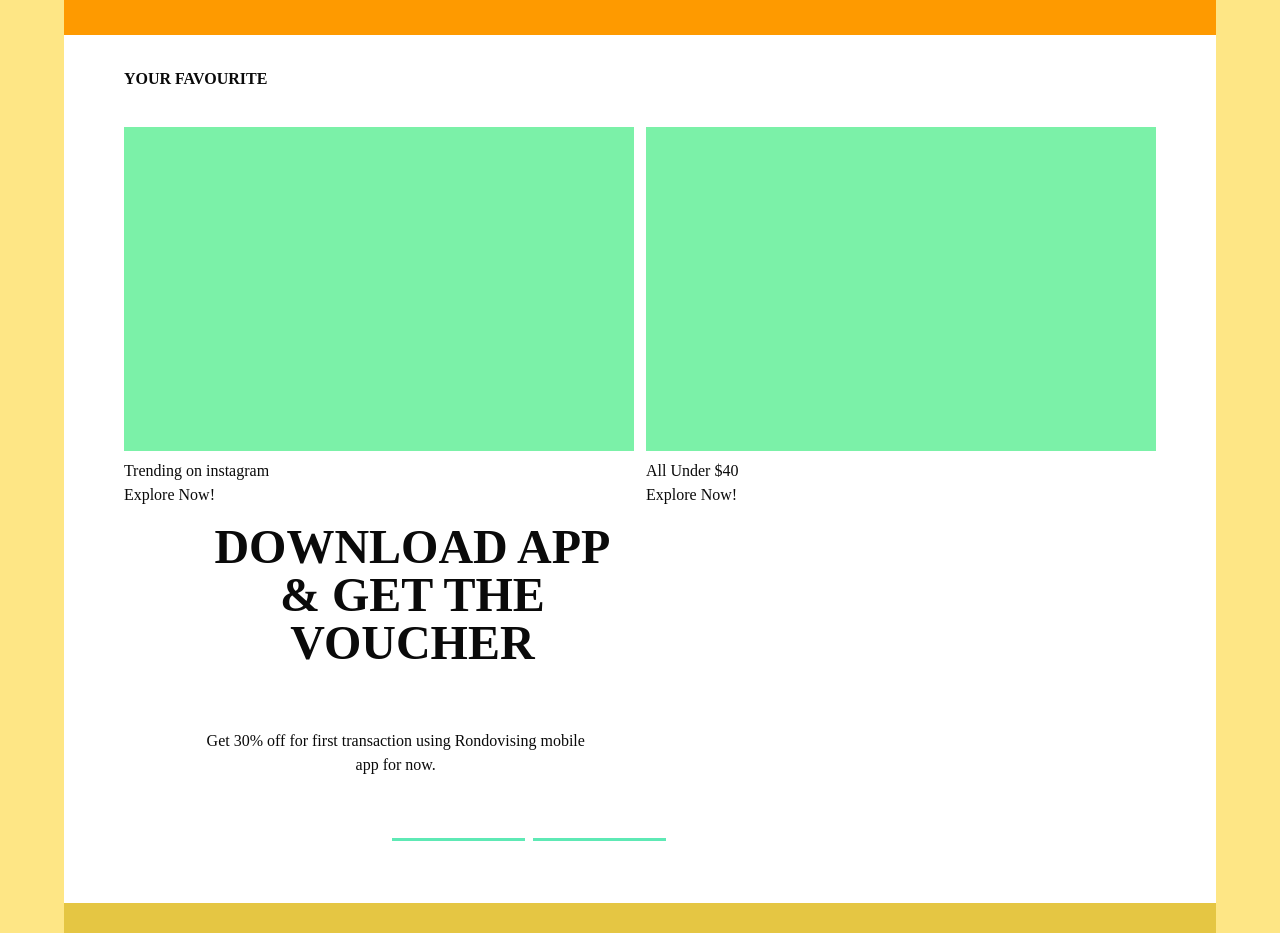
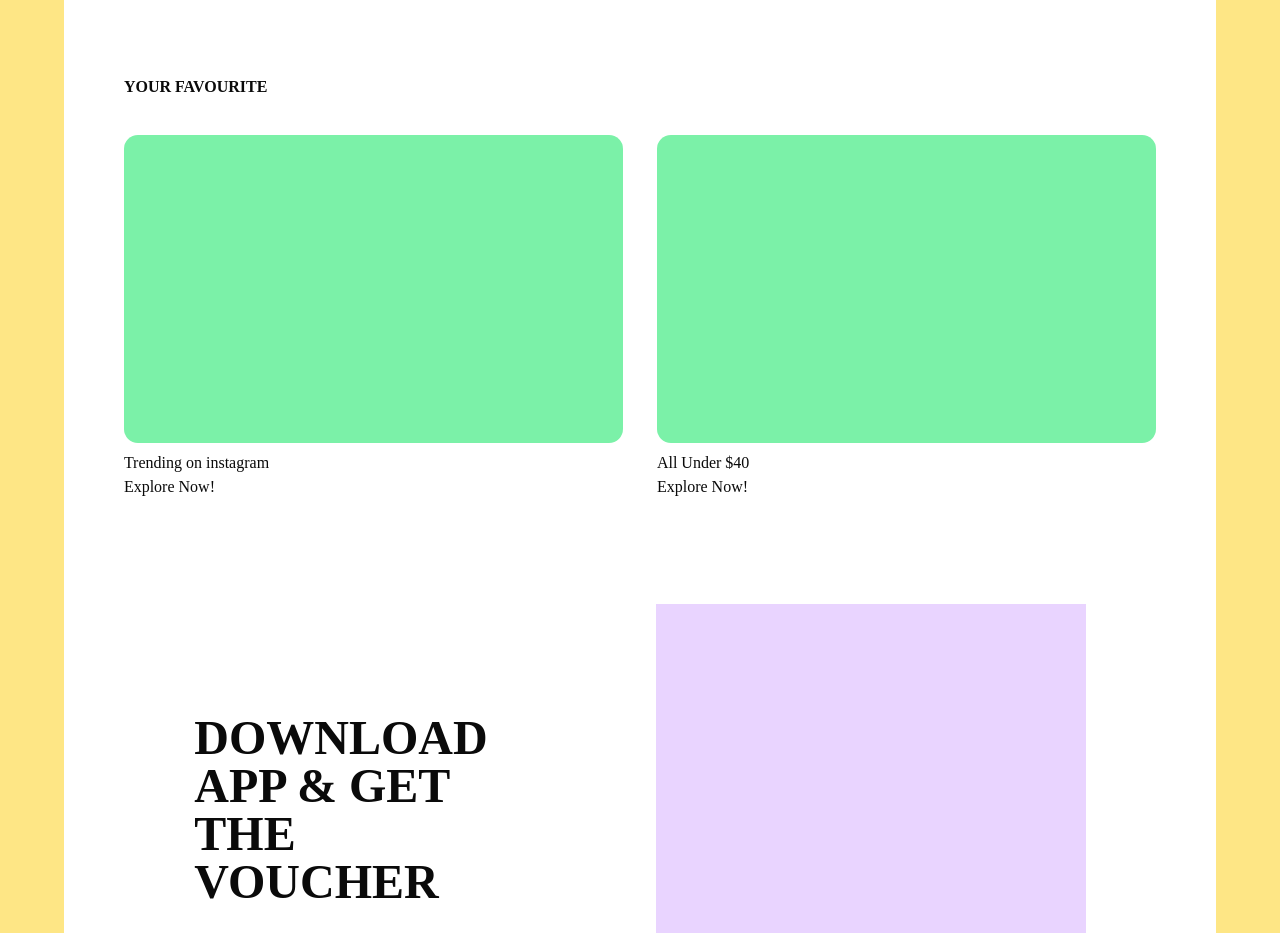
Before and after one commit to ThinkLikeCompany/tlc_shop, a Next.js app: page / in a window 1280 px wide. Shown: the part 1860-2793 px from the top of the page. Built offline with nearby package versions, Linux system fonts and the light colour scheme.

Commit message:
finished the main layout useing reponsive unit

```diff
--- a/src/app/page.tsx
+++ b/src/app/page.tsx
@@ -15,9 +15,9 @@ const gridTemplateRows = `
 [hero-start] min(67.6vh,811.5px) [hero-end
 brands-start] min(11.6vh,139.5px) [brands-end
 arrival-start] min(76.4vh,917.25px) [arrival-end
-banner-start] min(67.3vh,727.5px) [banner-end
-favourite-start] min(59vh,635px) [favourite-end
-vouchers-start] min(49.5vh,532.5px) [vouchers-end
+banner-start] min(60.5vh,726px) [banner-end
+favourite-start] min(64.8vh,777.75px) [favourite-end
+vouchers-start] min(95.8vh,1150px) [vouchers-end
 community-start] min(43vh,467px) [community-end
 sitemap-start] min(38vh,408.5px) [sitemap-end
 ]
@@ -62,9 +62,9 @@ export default function Home() {
 
         <section
           aria-label="new arrivals"
-          className="[grid-column:content] [grid-row:arrival] flex min-w-0 flex-col pt-[min(49.5px,4.1vh)]"
+          className="[grid-column:content] [grid-row:arrival] flex min-w-0 flex-col gap-[min(6.25vh,75px)] pt-[min(49.5px,4.1vh)]"
         >
-          <h4 className="text-[29px] leading-[1.5] font-black">
+          <h4 className="text-[20px] leading-[1.5] font-black">
             {"New Arrivals".toUpperCase()}
           </h4>
           <div className="grid max-h-[min(606px,50.5vh)] flex-1 auto-cols-[min(363px,30.2vh)] grid-flow-col gap-16 overflow-x-auto">
@@ -90,13 +90,13 @@ export default function Home() {
 
         <section
           aria-label="Favourite Section"
-          className="[grid-column:content] [grid-row:favourite] mt-[min(4vh,190px)] flex flex-col gap-9"
+          className="[grid-column:content] [grid-row:favourite] mt-[min(11.8vh,142.5px)] flex flex-col gap-9"
         >
           <h4 className="font-bold">{"Your Favourite".toUpperCase()}</h4>
-          <div className="grid flex-1 grid-cols-2 gap-3">
+          <div className="grid flex-1 grid-cols-[repeat(auto-fit,minmax(0,min(39vw,625.5px)))] justify-between gap-3">
             {["Trending on instagram", "All Under $40"].map((item) => (
-              <div key={item} className="flex flex-col gap-2">
-                <div className="max-h-[575px] flex-1 bg-green-300" />
+              <div key={item} className="flex flex-col justify-between gap-2">
+                <div className="max-h-[575px] flex-1 rounded-xl bg-green-300" />
                 <div className="flex flex-col">
                   <span>{item}</span>
                   <span>Explore Now!</span>
@@ -108,19 +108,21 @@ export default function Home() {
 
         <section
           aria-label="vouchers section"
-          className="[grid-column:content] [grid-row:vouchers] mx-[min(118px,9vh)] my-[min(2vh,220px)] flex justify-between"
+          className="[grid-column:content] [grid-row:vouchers] mx-[min(88.5px,5.5vw)] my-[min(13.1vh,157.5px)] flex gap-8"
         >
-          <div className="mr-[min(340px,25%)] grid gap-3">
-            <h4 className="max-w-[65%] text-center text-5xl font-bold">
-              {"Download APP & Get The Voucher".toUpperCase()}
-            </h4>
-            <p className="max-w-[60%] text-center">
-              Get 30% off for first transaction using Rondovising mobile app for
-              now.
-            </p>
-            <div className="flex h-[min(7%,204px)] w-full justify-center gap-2">
-              <div className="h-full w-[min(20%,204px)] bg-emerald-300" />
-              <div className="h-full w-[min(20%,204px)] bg-emerald-300" />
+          <div className="my-auto flex-1">
+            <div className="flex max-w-[min(380px,23.7vw)] flex-col gap-6">
+              <h4 className="text-left text-5xl font-bold">
+                {"Download APP & Get The Voucher".toUpperCase()}
+              </h4>
+              <p className="text-left">
+                Get 30% off for first transaction using Rondovising mobile app
+                for now.
+              </p>
+              <div className="flex gap-4">
+                <div className="h-12 w-[min(153px,9.5vw)] rounded-xl bg-blue-300"></div>
+                <div className="h-12 w-[min(153px,9.5vw)] rounded-xl bg-blue-300"></div>
+              </div>
             </div>
           </div>
           <div className="flex-1 bg-purple-200" />
```
